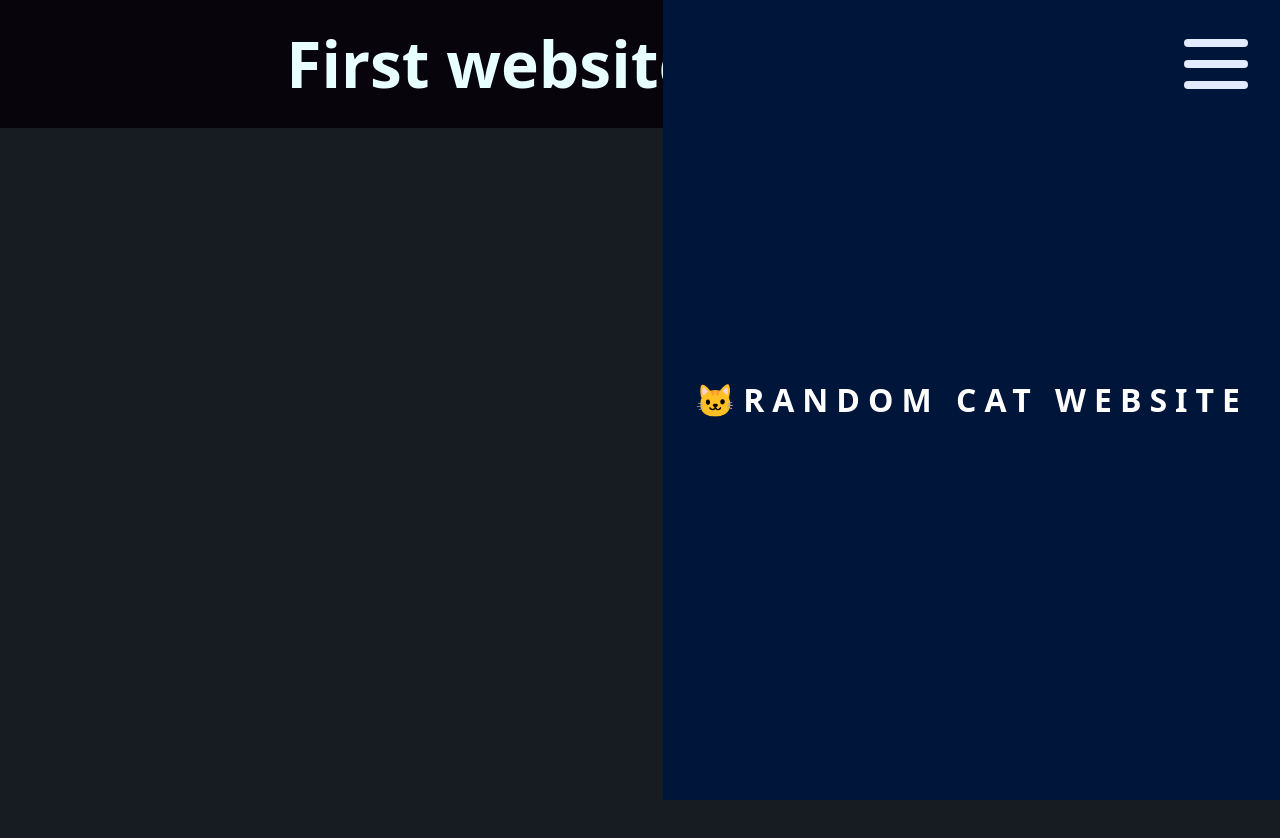
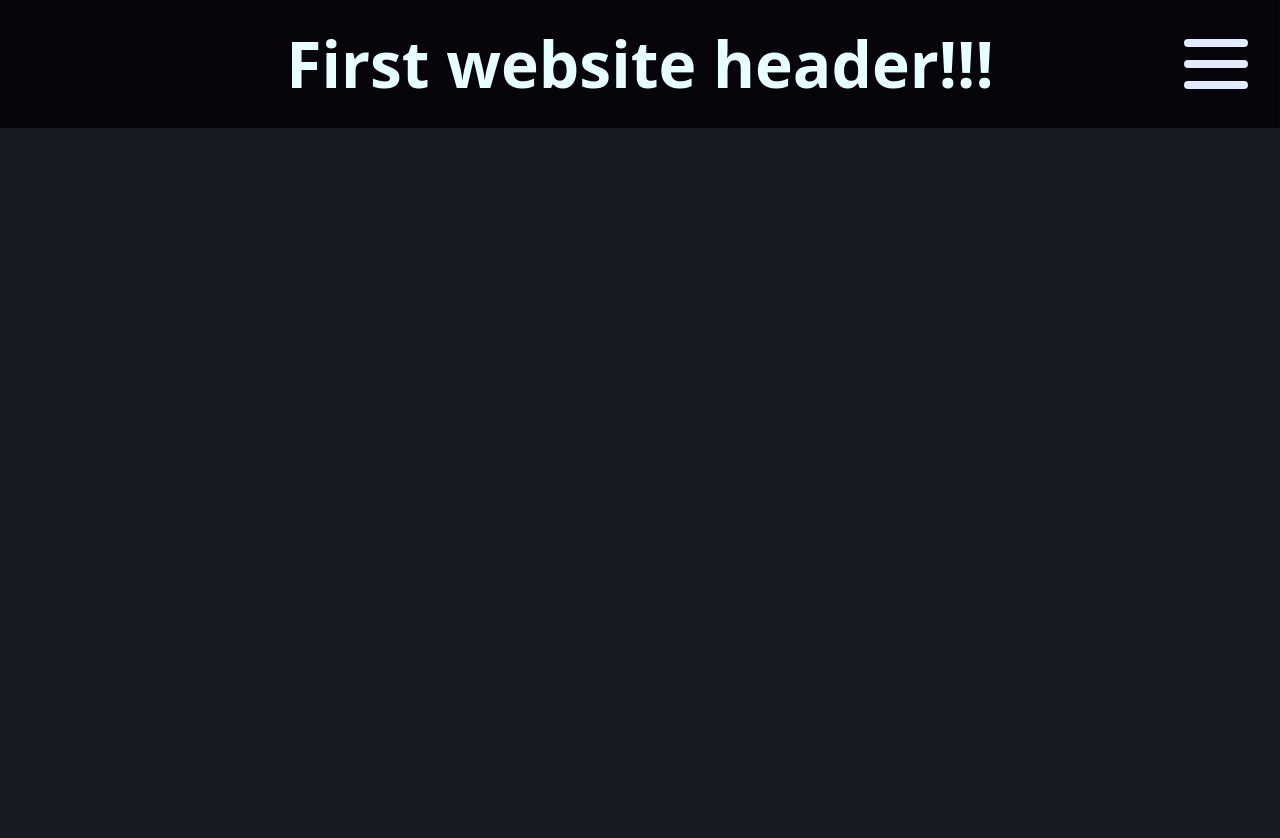
Before and after one commit to mr-spicysauce/Learning_react_and_HTML, a Next.js app: page / in a window 1280 px wide. Shown: the top 838 px of the page. Built offline with nearby package versions, Linux system fonts and the light colour scheme.

Commit message:
Burger menu working fully

```diff
--- a/components/Burger/index.js
+++ b/components/Burger/index.js
@@ -1,6 +1,6 @@
-export default function Burger() {
+export default function Burger({ set_open, open }) {
     return (
-        <div className="burger">
+        <div className="burger" onClick={() => set_open(!open)}>
             <div />
             <div />
             <div />
--- a/components/Menu/index.js
+++ b/components/Menu/index.js
@@ -1,6 +1,6 @@
 export default function Menu({ open }) {
     return (
-        <div className="burger-menu">
+        <div className={open ? "burger-menu open" : "burger-menu"}>
             <a href="https://genrandom.com/cats/">
                 <span role="img">🐱</span>
                 Random cat website
--- a/pages/index.js
+++ b/pages/index.js
@@ -28,11 +28,13 @@ export default function Home() {
                 </div>
 
                 <div id="burger-div">
-                    <Burger></Burger>
+                    <Burger set_open={set_menu_open} open={menu_open}></Burger>
                 </div>
             </header>
 
-            <Menu open={menu_open}></Menu>
+            <div>
+                <Menu open={menu_open}></Menu>
+            </div>
 
             <main className="main-container"></main>
         </>
--- a/styles/menu.css
+++ b/styles/menu.css
@@ -3,13 +3,14 @@
     flex-direction: column;
     justify-content: center;
     background: rgb(0, 21, 58);
-    height: 100vh;
+    height: 100%;
     text-align: left;
     padding: 2rem;
-    position: absolute;
+    position: fixed;
     top: 0;
     right: 0;
-    transition: transform 0.3s ease-in-out;
+    transition: transform 0.2s ease-in-out;
+    transform: translateX(+100%);
 }
 @media (max-width: 600px) {
     .burger-menu {
@@ -38,3 +39,7 @@
         text-align: center;
     }
 }
+
+.burger-menu.open {
+    transform: translateX(0%);
+}
```
